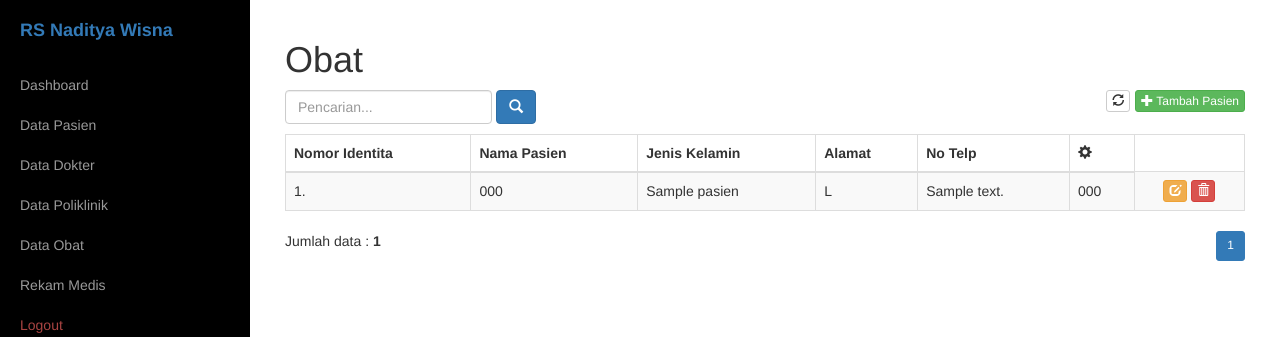
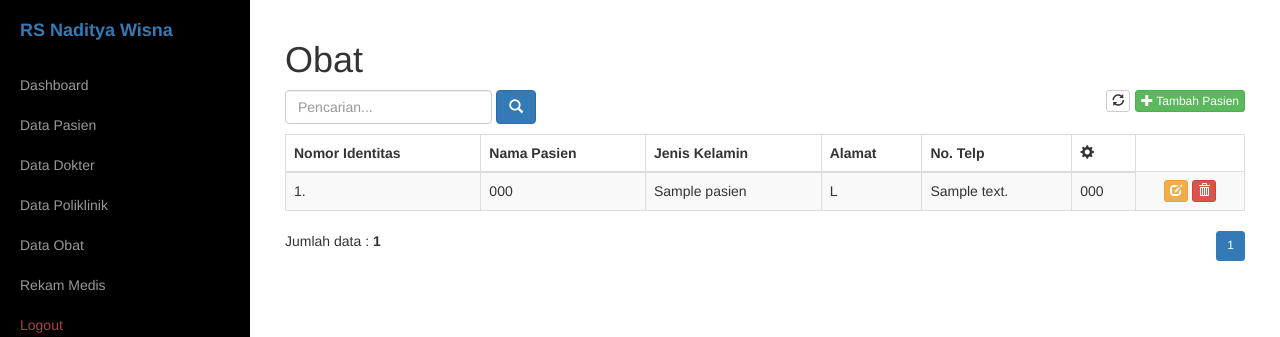
Before and after one commit to Danazzz/rekam_medis, a PHP site: page /Klp3_ProjectWeb/pasien/data.php in a window 1280 px wide. Shown: the top 337 px of the page. Run offline with PHP 8.4, Linux system fonts and the light colour scheme; a user stored in the database is signed in; tables that the repository leaves empty hold one stand-in row (values such as "Sample post"); data that the repository does not hold is empty.

Commit message:
fix typo

```diff
--- a/pasien/data.php
+++ b/pasien/data.php
@@ -22,11 +22,11 @@
 			<table class="table table-bordered table-striped table-hover">
 				<thead>
 					<tr>
-						<th>Nomor Identita</th>
+						<th>Nomor Identitas</th>
 						<th>Nama Pasien </th>
 						<th>Jenis Kelamin</th>
                         <th>Alamat</th>
-                        <th>No Telp</th>
+                        <th>No. Telp</th>
 						<th><i class="glyphicon glyphicon-cog"></i></th>
 					</tr>
 				</thead>
```
